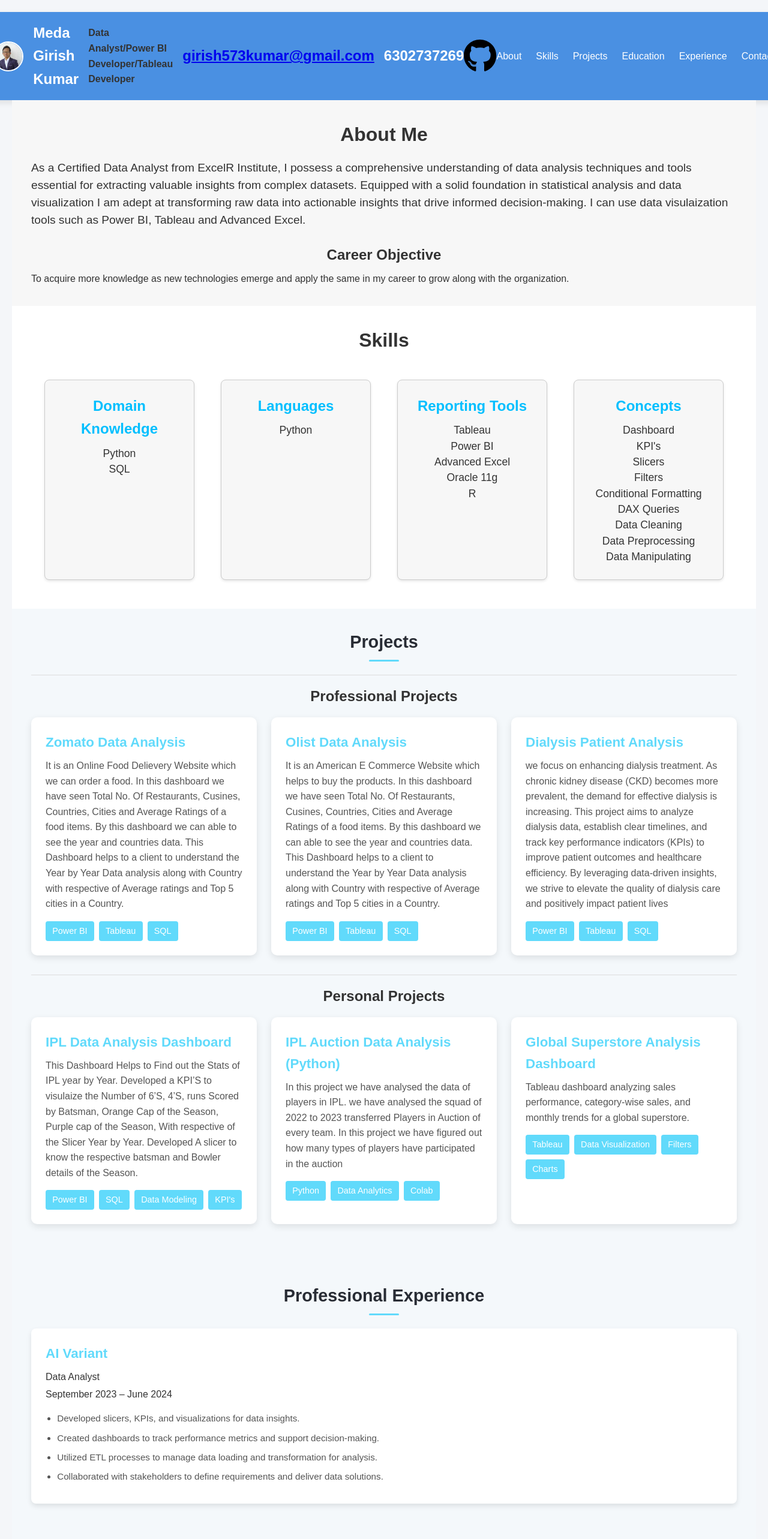
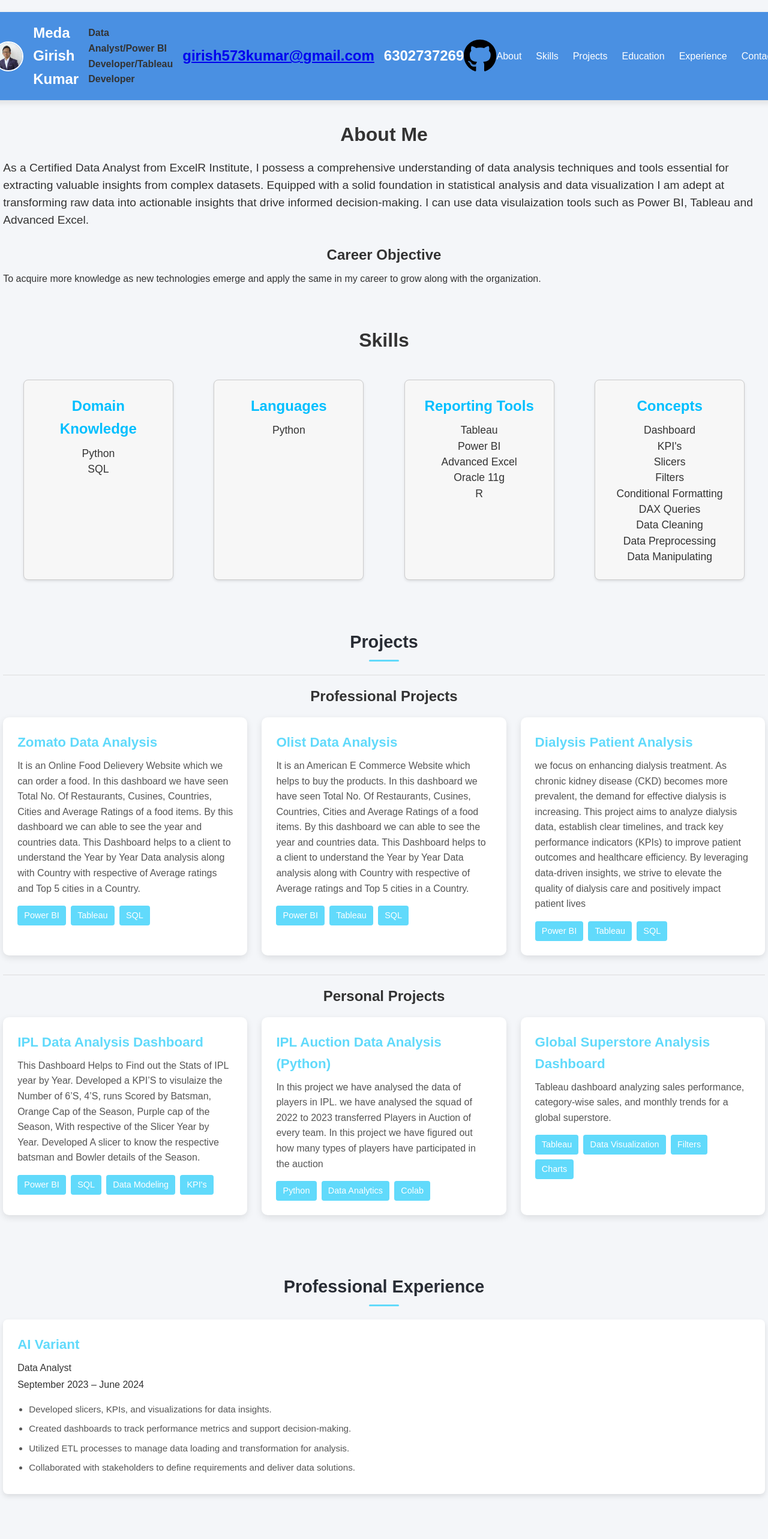
Before and after one commit to Girish583kumar/Girish-Portfolio, a React (Create React App) app: page / in a window 1280 px wide. Shown: the top 2566 px of the page at 60% size. Built offline with nearby package versions, Linux system fonts and the light colour scheme.

Commit message:
Update portfolio with latest changes

```diff
--- a/src/App.css
+++ b/src/App.css
@@ -199,8 +199,8 @@ body {
       padding: 1rem;
   }
 }
-.app-background {
-  background-image: '/background.jpeg'; /* Add your image path here */
+#root{
+  background-image: '/assets/background.jpg'; /* Add your image path here */
   background-size: cover;        /* Ensures the image covers the full screen */
   background-position: center;   /* Centers the image */
   background-attachment: fixed;  /* Keeps the background fixed on scroll */
@@ -212,3 +212,10 @@ body {
   flex-direction: column;
   align-items: center;
 }
+.app-container {
+  background-color: rgba(255, 255, 255, 0.8); /* Optional: Add a white overlay for readability */
+  padding: 20px;
+  border-radius: 8px;
+  max-width: 1200px;
+  margin: auto;
+}
--- a/src/App.js
+++ b/src/App.js
@@ -8,11 +8,13 @@ import Education from './components/Education';
 import Certificates from './components/Certificates';
 import Contact from './components/Contact';
 import './App.css';
+//import background from './assets/background.jpg';
 
 function App() {
+
   return (
     <div className="App">
-      <div className="app-background">
+
       <Header />
       <main>
         <section id="about"><About /></section>
@@ -24,7 +26,6 @@ function App() {
         <section id="contact"><Contact /></section>
       </main>
     </div>
-    </div>
 
   );
 }
--- a/src/components/About.css
+++ b/src/components/About.css
@@ -2,7 +2,7 @@
 
 .about {
     padding: 2rem;
-    background-color: #f7f7f7;
+
 }
 
 .about-title {
--- a/src/components/Certificates.css
+++ b/src/components/Certificates.css
@@ -2,7 +2,7 @@
 
 .certificates {
   padding: 2rem;
-  background-color: #ffffff;
+
 }
 
 .certificates-title {
@@ -10,7 +10,7 @@
   font-weight: bold;
   margin-bottom: 1.5rem;
   text-align: center;
-  color:#61dafb;
+  color:black;
 }
 
 .certificates-container {
--- a/src/components/Contact.css
+++ b/src/components/Contact.css
@@ -1,6 +1,5 @@
 .contact-section {
     padding: 2rem;
-    background-color: #f4f8fb;
     text-align: center;
   }
 
@@ -43,7 +42,7 @@
     padding: 0.75rem;
     font-size: 1rem;
     color: #333;
-    background-color: #ffffff;
+   /* background-color: #ffffff;*/
     border: 2px solid #ddd;
     border-radius: 5px;
     transition: border-color 0.3s ease, box-shadow 0.3s ease;
@@ -64,7 +63,7 @@
   .contact-form button {
     padding: 0.75rem 1.5rem;
     font-size: 1rem;
-    color: #fff;
+    /*color: #fff;*/
     background-color: #61dafb;
     border: none;
     border-radius: 5px;
--- a/src/components/Education.css
+++ b/src/components/Education.css
@@ -2,7 +2,6 @@
 
 .education {
   padding: 2rem;
-  background-color: #f4f8fb;
 }
 
 .education-title {
--- a/src/components/Experience.css
+++ b/src/components/Experience.css
@@ -1,6 +1,6 @@
 .experience-section {
     padding: 2rem;
-    background-color: #f4f8fb;
+
   }
 
   .experience-section h2 {
--- a/src/components/Header.css
+++ b/src/components/Header.css
@@ -90,5 +90,5 @@
 }
 
 .icon:hover {
-    color: #0077b5; /* Darker blue on hover */
+   color: #0077b5; /* Darker blue on hover */
 }
--- a/src/components/Projects.css
+++ b/src/components/Projects.css
@@ -1,6 +1,6 @@
 .projects-section {
     padding: 2rem;
-    background-color: #f4f8fb;
+
   }
 
   .projects-section h2 {
--- a/src/components/Skills.css
+++ b/src/components/Skills.css
@@ -2,7 +2,7 @@
 
 .skills {
     padding: 2rem;
-    background-color: #ffffff;
+
 }
 
 .skills-title {
```
Also changed, not shown: src/background.jpeg (deleted), src/components/Header.js (line endings or trailing spaces).
